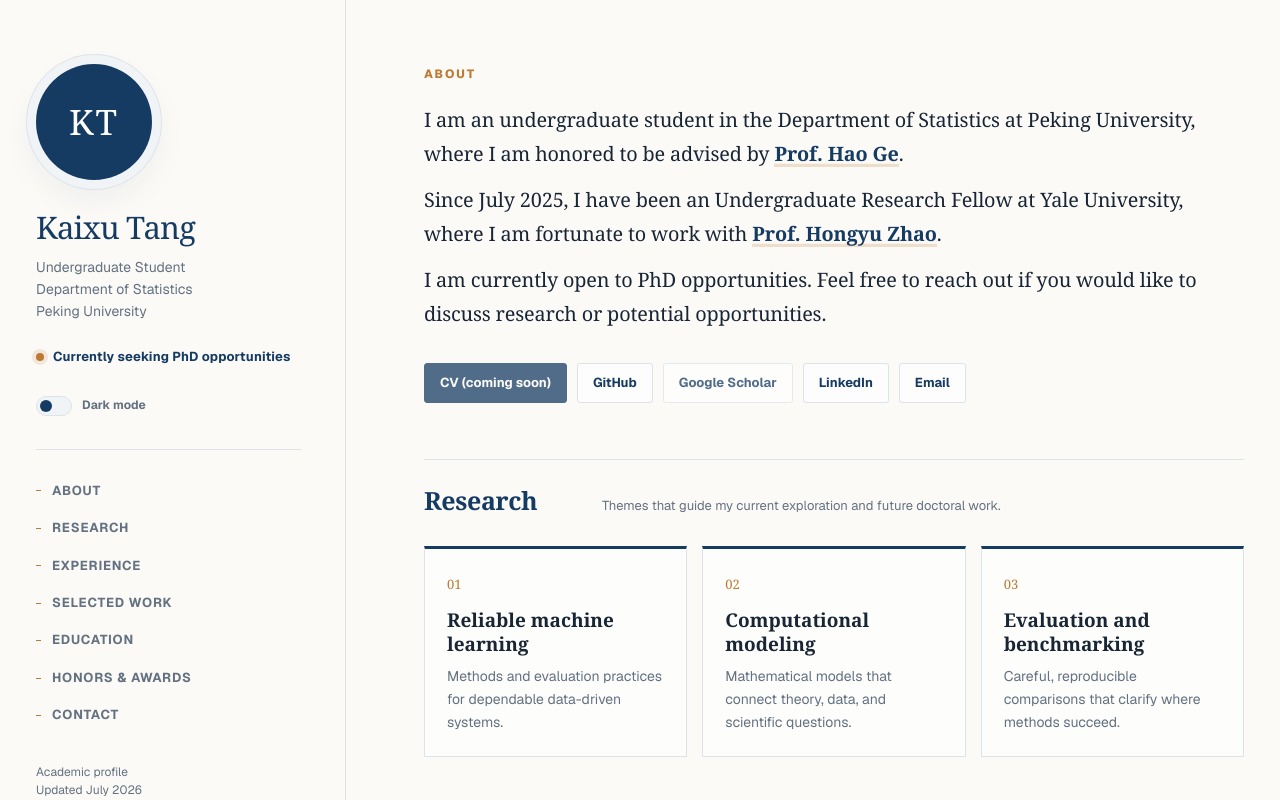
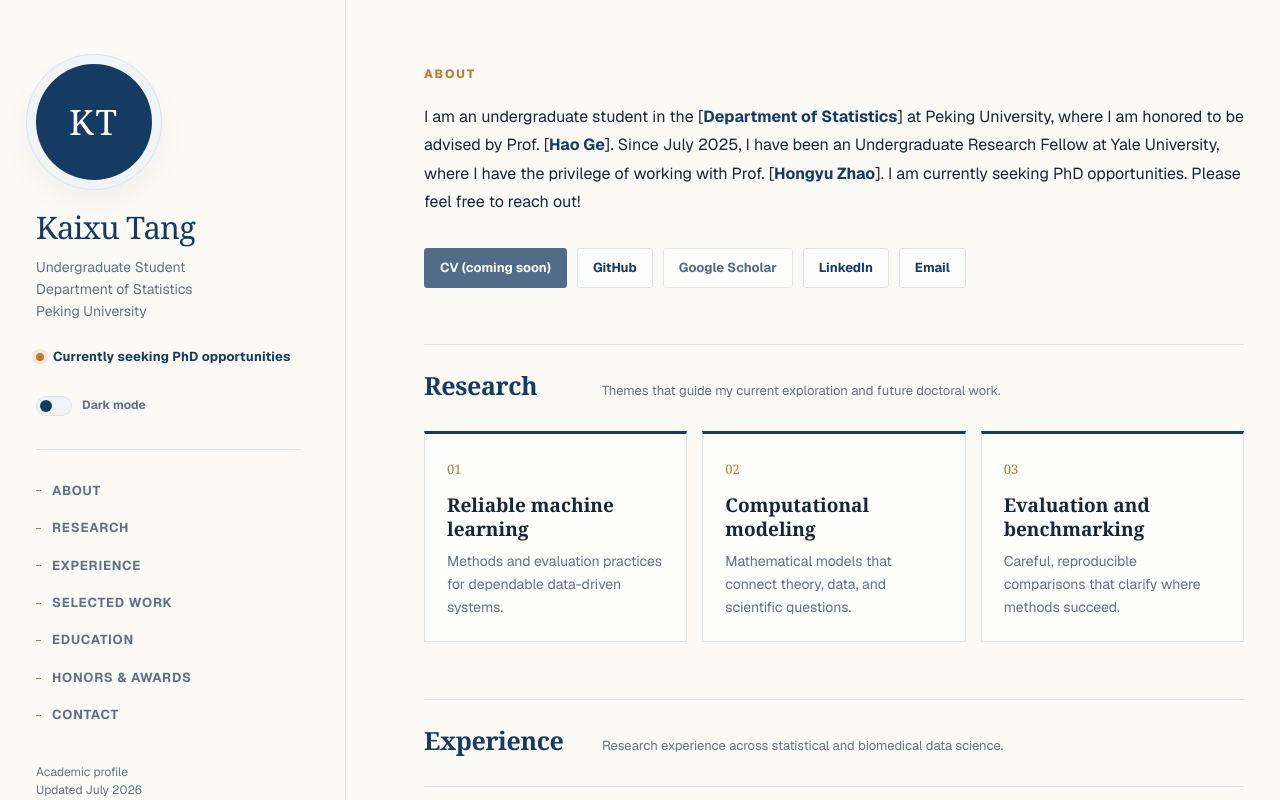
Before and after one commit to KaixuTang/KaixuTang.github.io, a Next.js app: page / in a window 1280 px wide. Shown: the top 800 px of the page. Built offline with nearby package versions, Linux system fonts and the light colour scheme.

Commit message:
Refine about section

```diff
--- a/app/globals.css
+++ b/app/globals.css
@@ -252,27 +252,27 @@ main {
 }
 
 .intro {
-  max-width: 850px;
+  max-width: 900px;
   margin: 0;
   color: var(--ink);
-  font-family: Georgia, "Times New Roman", serif;
-  font-size: clamp(18px, 1.55vw, 21px);
-  line-height: 1.72;
-  letter-spacing: -0.008em;
+  font-size: 16px;
+  line-height: 1.78;
 }
 
 .intro p {
   margin: 0;
 }
 
-.intro p + p {
-  margin-top: 12px;
+.intro a {
+  color: var(--navy);
+  font-weight: 650;
+  text-decoration-color: color-mix(in srgb, var(--accent) 72%, transparent);
+  text-decoration-thickness: 1px;
+  text-underline-offset: 3px;
 }
 
-.intro strong {
-  color: var(--navy);
-  font-weight: 600;
-  box-shadow: inset 0 -0.17em color-mix(in srgb, var(--accent) 21%, transparent);
+.intro a:hover {
+  text-decoration-color: var(--navy);
 }
 
 .actions {
--- a/app/page.tsx
+++ b/app/page.tsx
@@ -105,18 +105,34 @@ export default function Home() {
           <p className="eyebrow">About</p>
           <div className="intro">
             <p>
-              I am an undergraduate student in the Department of Statistics at
-              Peking University, where I am honored to be advised by{" "}
-              <strong>Prof. Hao Ge</strong>.
-            </p>
-            <p>
-              Since July 2025, I have been an Undergraduate Research Fellow at
-              Yale University, where I am fortunate to work with{" "}
-              <strong>Prof. Hongyu Zhao</strong>.
-            </p>
-            <p>
-              I am currently open to PhD opportunities. Feel free to reach out
-              if you would like to discuss research or potential opportunities.
+              I am an undergraduate student in the [
+              <a
+                href="https://stat.pku.edu.cn/en/"
+                target="_blank"
+                rel="noreferrer"
+              >
+                Department of Statistics
+              </a>
+              ] at Peking University, where I am honored to be advised by Prof. [
+              <a
+                href="https://sph.pku.edu.cn/info/1644/4190.htm"
+                target="_blank"
+                rel="noreferrer"
+              >
+                Hao Ge
+              </a>
+              ]. Since July 2025, I have been an Undergraduate Research Fellow
+              at Yale University, where I have the privilege of working with
+              Prof. [
+              <a
+                href="https://medicine.yale.edu/profile/hongyu-zhao/"
+                target="_blank"
+                rel="noreferrer"
+              >
+                Hongyu Zhao
+              </a>
+              ]. I am currently seeking PhD opportunities. Please feel free to
+              reach out!
             </p>
           </div>
 
```
Also changed, not shown: 1 other file (tests, documents, lock files or other folders).
